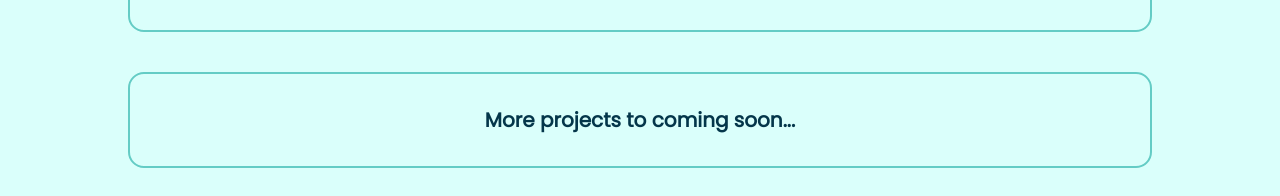
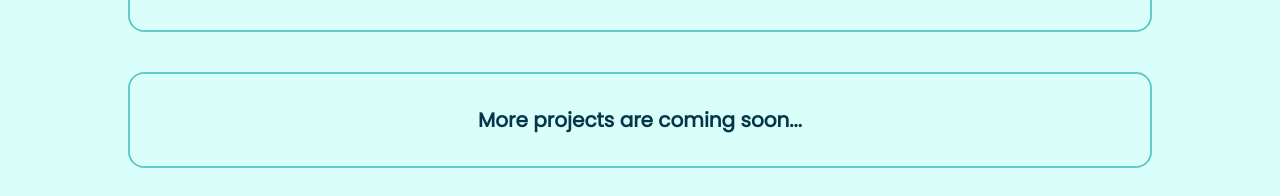
Before and after one commit to krishnasankarkk/krishnasankar-portfolio, a React (Vite) app: page / in a window 1280 px wide. Shown: the part 2751-2947 px from the top of the page. Built offline with nearby package versions, Linux system fonts and the light colour scheme.

Commit message:
Update Projects.jsx

```diff
--- a/src/components/Projects.jsx
+++ b/src/components/Projects.jsx
@@ -59,7 +59,7 @@
             </div>
           </a>
           <div  className="flex flex-col lg:flex-row gap-4 xs:items-center md:items-start justify-center bg-theme-1-4 border-2 border-theme-1-3 w-[80%] h-auto rounded-2xl p-8 m-4 hover:bg-theme-1-3 hover:border-theme-1-1 custom-pointer">
-            <span className="text-xl font-bold">More projects to coming soon...</span>
+            <span className="text-xl font-bold">More projects are coming soon...</span>
           </div>
         </section>
     )
```
